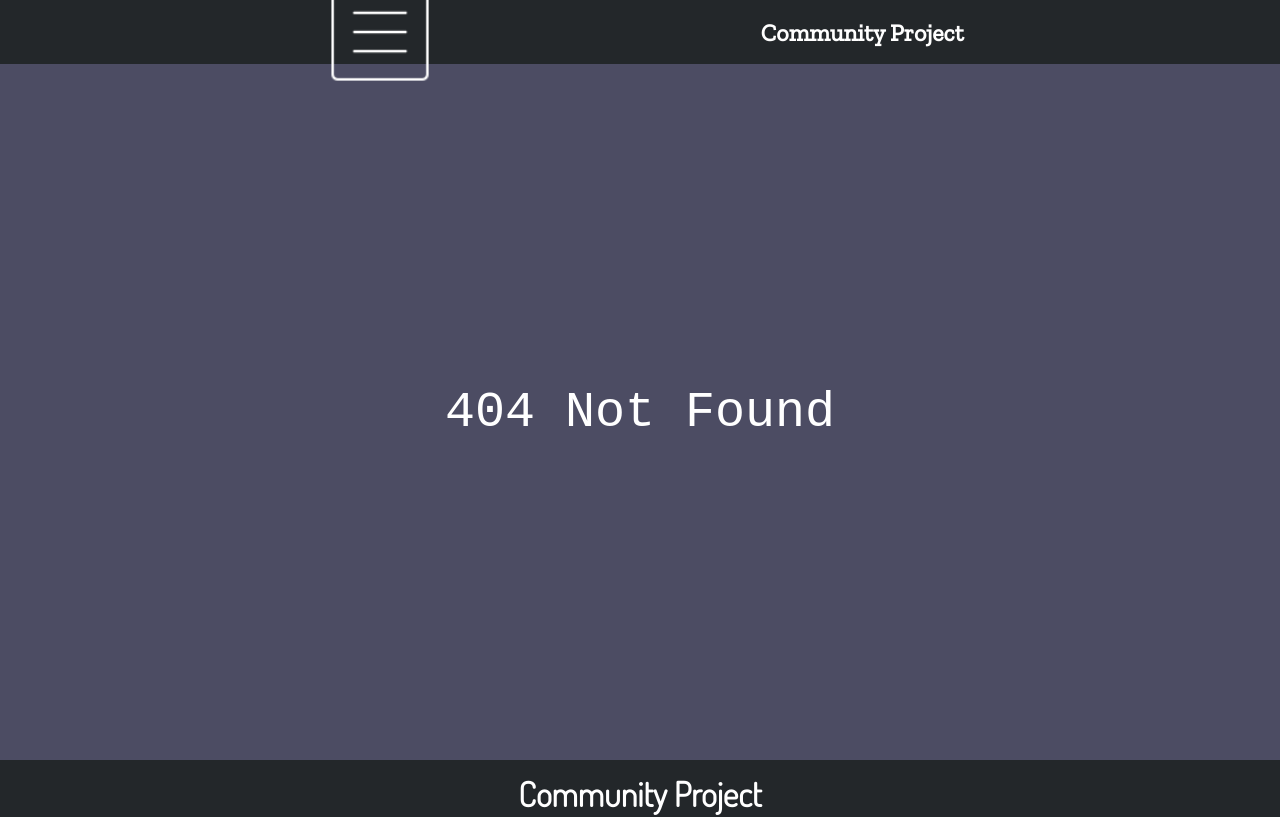
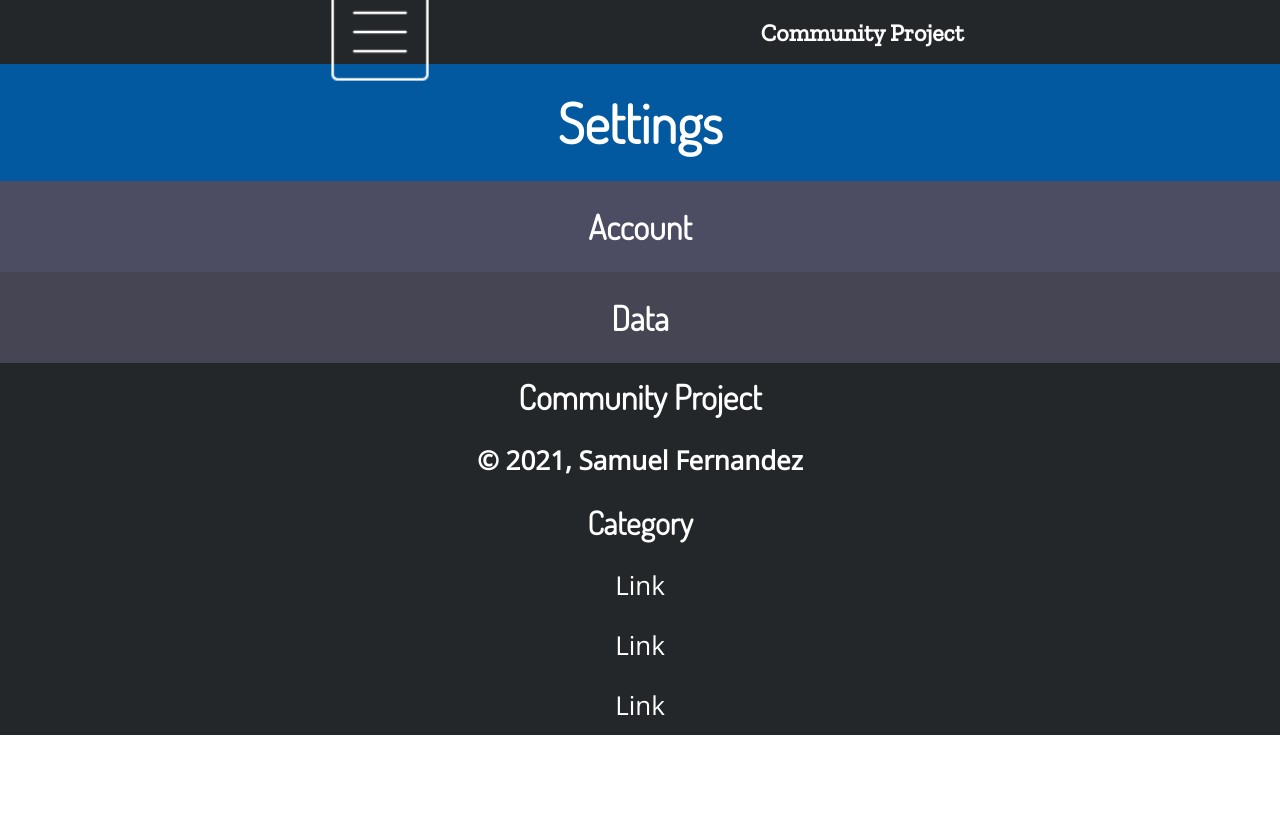
Before and after one commit to polypixeldev/computerstacks, a Next.js app in the folder app/: page /settings in a window 1280 px wide. Before the commit this address had no page. Shown: the top 817 px of the page. Built offline with nearby package versions, Linux system fonts and the light colour scheme.

Commit message:
Settings page

```diff
--- /dev/null
+++ b/app/pages/settings.js
@@ -0,0 +1,19 @@
+import HeadStyles from "../styles/Head.module.css";
+
+function Settings() {
+	return (
+		<main>
+			<section className={HeadStyles.head}>
+				<h2>Settings</h2>
+			</section>
+			<section className="section1">
+				<h2>Account</h2>
+			</section>
+			<section className="section2">
+				<h2>Data</h2>
+			</section>
+		</main>
+	)
+}
+
+export default Settings;
```
